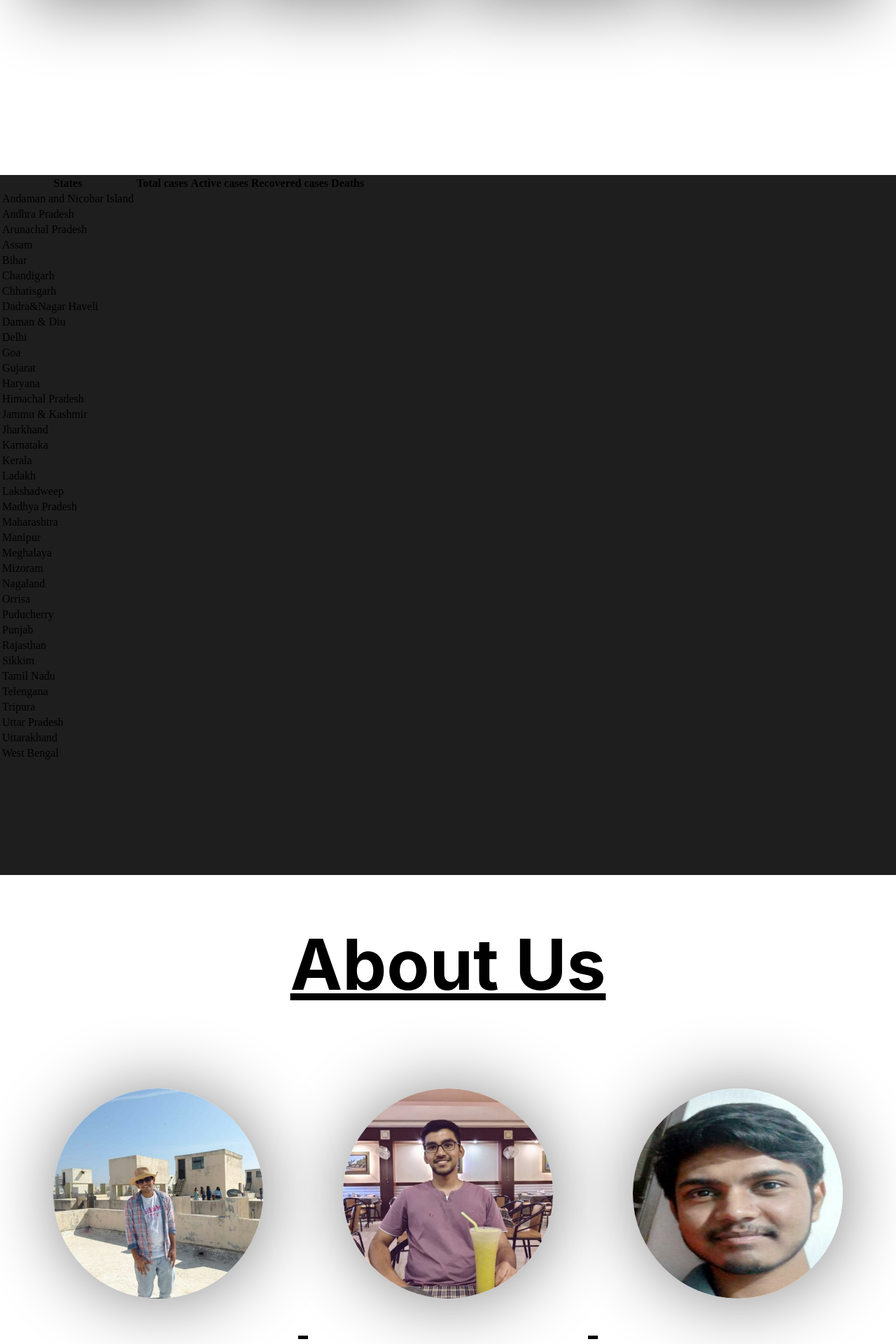
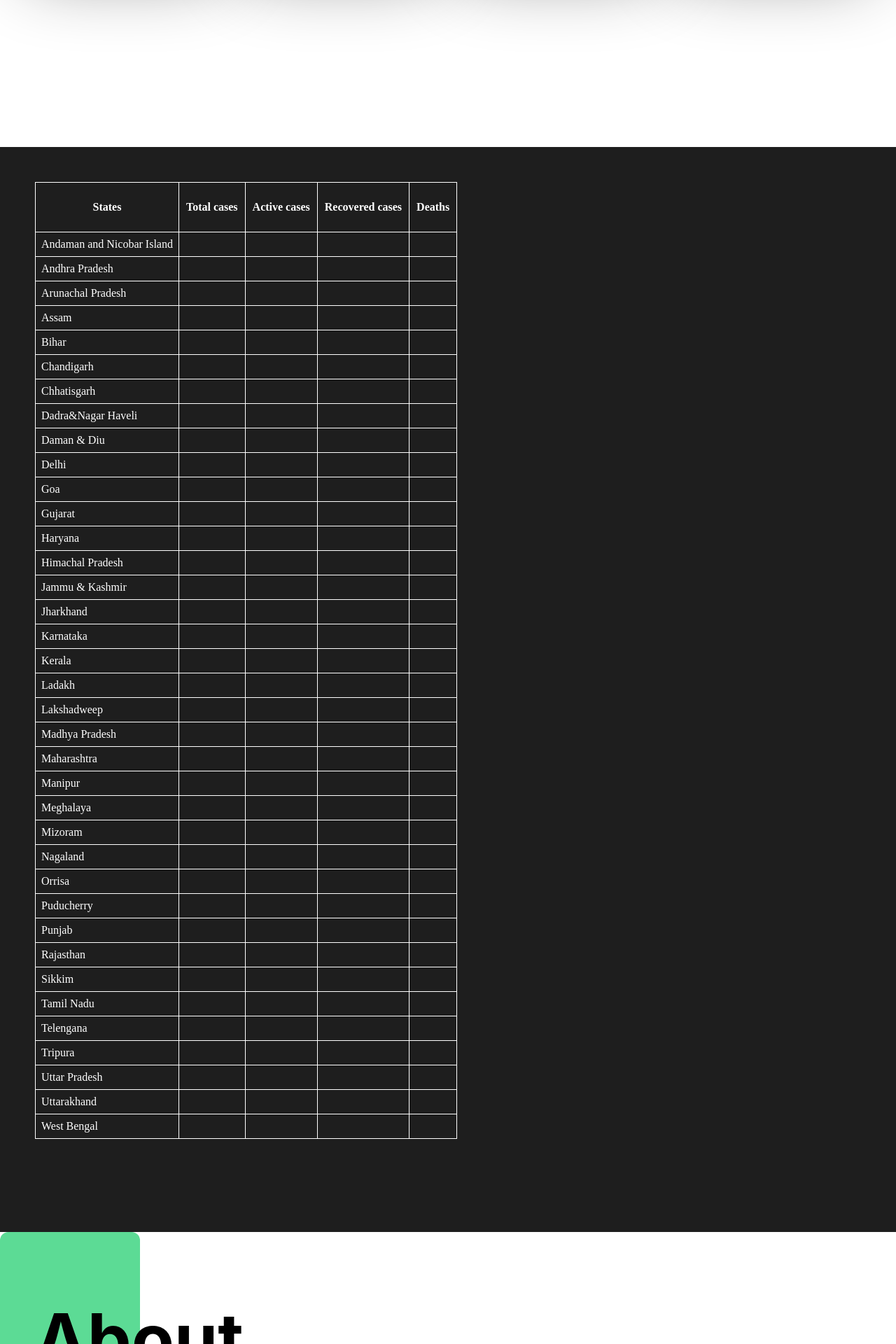
Before and after one commit to samyaksand/Covid-Tracker-IEEE-Envision, a Python web app: template templates/index.html in a window 1280 px wide. Shown: the part 3200-5120 px from the top of the page at 70% size. Run offline with Jinja, Linux system fonts and the light colour scheme; the template is opened without the code that fills it, so the values that code supplies are empty.

Commit message:
Update style.css

```diff
--- a/static/css/style.css
+++ b/static/css/style.css
@@ -11,6 +11,40 @@ header {
   padding: 20px;
   background-color: rgb(40, 40, 40);
   height: 75px;
+  position: fixed;
+  top: 0;
+  width: 100%;
+}
+header a:hover {
+  background-color: green;
+  color: white;
+}
+
+th {
+  color: white;
+  height: 50px;
+  padding: 10px;
+}
+
+td {
+  color: white;
+  text-align: left;
+  padding: 8px;
+}
+
+table,
+th,
+td {
+  border: 1px solid rgb(255, 255, 255);
+  border-collapse: collapse;
+}
+
+@media screen and (max-width: 800px) {
+  .table,
+  .graph {
+    width: 100%;
+    padding: 0;
+  }
 }
 
 h2 {
@@ -27,19 +61,22 @@ h2 {
 }
 
 .menu {
-  font-size: x-large;
   color: aliceblue;
   margin: auto;
-  padding: 20px;
-  border-radius: 10px;
-  width: fit-content;
+  width: 100px;
 }
 
-.menu:hover {
+#about {
+  width: 150px;
+  padding-top: 25px;
+  padding-left: 50px;
+  border-radius: 12px;
   background-color: #5cdb95;
+  margin-right: 60px;
 }
 
 .somedata {
+  margin-top: 75px;
   background-color: rgb(30, 30, 30);
   height: 1000px;
   display: flex;
@@ -60,6 +97,7 @@ h2 {
 }
 
 img {
+  margin-top: 160px;
   height: 500px;
 }
 
@@ -116,8 +154,15 @@ img {
   border-radius: 12%;
 }
 
+#title_fortable {
+  background-color: azure;
+  display: block;
+}
+
 .data {
-  height: 1000px;
+  padding-top: 50px;
+  padding-left: 50px;
+  height: 1500px;
   background-color: rgb(30, 30, 30);
   display: flex;
   flex-direction: row;
```
